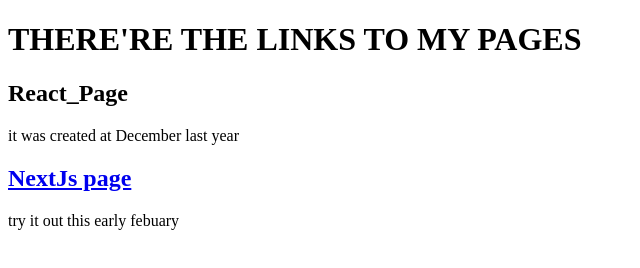
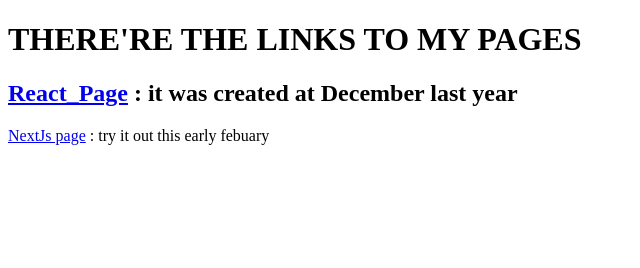
Before and after one commit to attarinchai/portfolio.github.io, a plain HTML site: page index.html in a window 1280 px wide. Shown: the whole page, without its empty margins (0-640 px from the left). Drawn offline with Linux system fonts and the light colour scheme.

Commit message:
Update index.html

```diff
--- a/index.html
+++ b/index.html
@@ -5,9 +5,9 @@
   </head>
   <body>
     <h1>THERE'RE THE LINKS TO MY PAGES</h1>
-    <h2>React_Page</h2>
-    <p>it was created at December last year</p>
+    <h2><a href="https://cv-beta-khaki.vercel.app">React_Page</a>
+    <span>: it was created at December last year</span></h2
     <h2><a href="https://cv-by-nextjs-attarinchais-projects.vercel.app/">NextJs page</a></h2>
-    <p>try it out this early febuary</p>
+    <span>: try it out this early febuary</span></p>
   </body>
 </html>
```
